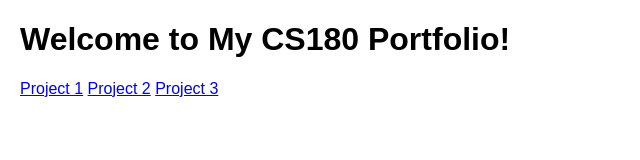
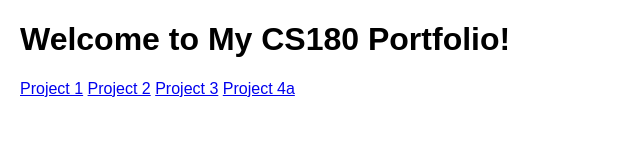
Before and after one commit to dufan-py/dufan-py.github.io, a plain HTML site: page index.html in a window 1280 px wide. Shown: the full height of the page, 0-640 px from the left. Drawn offline with Linux system fonts and the light colour scheme.

Commit message:
Update index.html

```diff
--- a/index.html
+++ b/index.html
@@ -14,5 +14,6 @@
     <a href="./1/index.html">Project 1</a>
     <a href="./2/index.html">Project 2</a>
     <a href="./3/index.html">Project 3</a>
+    <a href="./4a/index.html">Project 4a</a>
 </body>
 </html>
```
